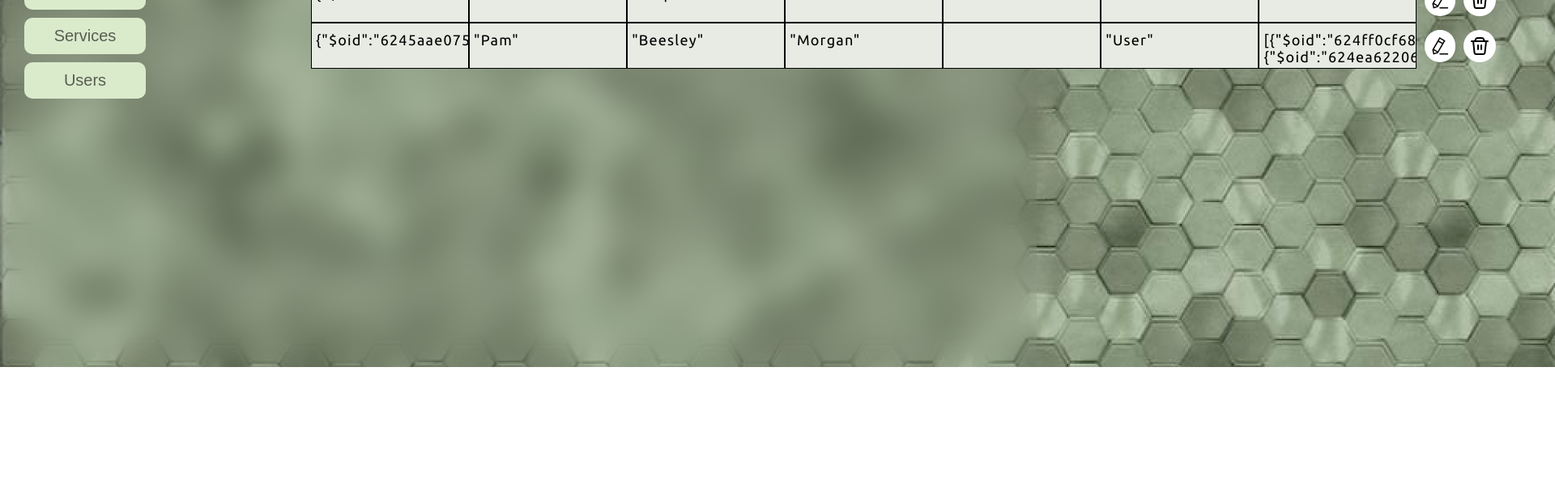
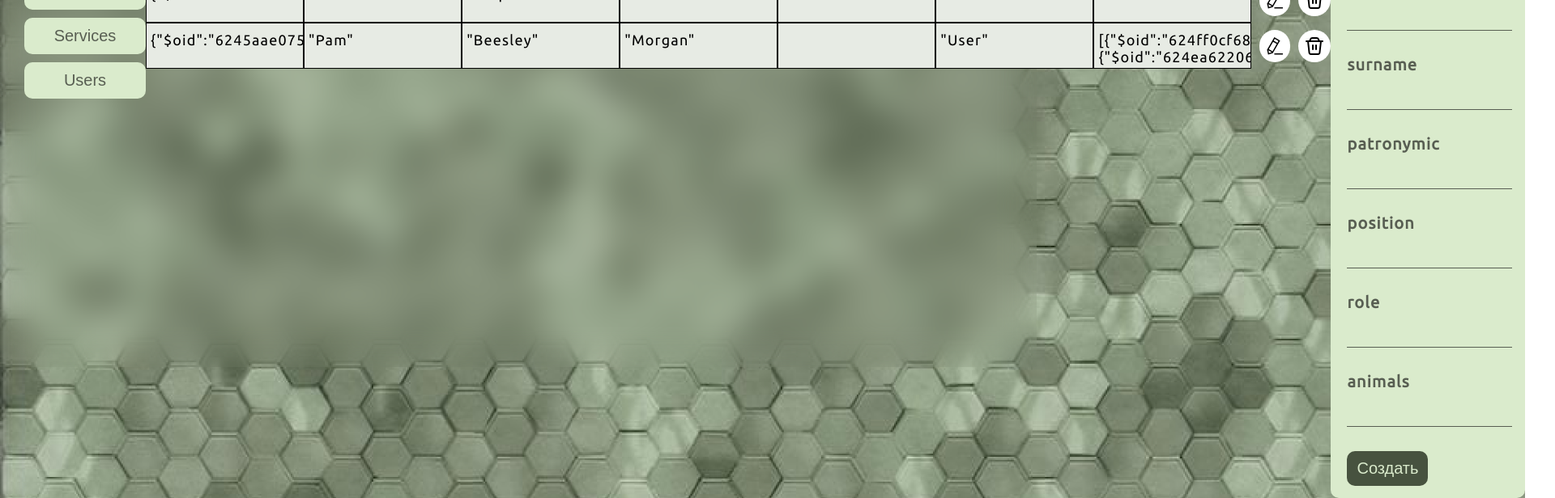
Before and after one commit to 21shunya/vet-clinic, a React (Create React App) app: page / in a window 1280 px wide. Shown: the part 346-962 px from the top of the page at 81% size, 1920 px wide, since content can reach past the window. Before the commit the page ends 800 px from the top, so only its background shows below. Built offline with nearby package versions, Linux system fonts and the light colour scheme; a web font is replaced by a local one.

Commit message:
feat(): add CreateForm

```diff
--- a/src/Components/Content.tsx
+++ b/src/Components/Content.tsx
@@ -1,5 +1,6 @@
 import React, { useState } from 'react';
 import { ButtonList } from './ButtonList';
+import { CreateForm } from './CreateForm';
 import { Table } from './Table';
 
 export const Content: React.FC = () => {
@@ -48,9 +49,7 @@ export const Content: React.FC = () => {
     <div className='content_wrapper'>
       <ButtonList />
       <Table keys={keys} tableData={tableData}/>
-      <div>
-        add new item
-      </div>
+      <CreateForm keys={keys} />
     </div>
   );
 };
--- /dev/null
+++ b/src/Components/CreateForm.tsx
@@ -0,0 +1,17 @@
+import React from 'react';
+import { Input } from './Input';
+
+interface FormProps {
+  keys: string[]
+}
+
+export const CreateForm: React.FC<FormProps> = (props) => {
+  return (
+    <div className='create-form-wrapper'>
+      {props.keys?.map((item, index) => {
+        return (<Input key={index} item={item} />);
+      })}
+      <button className='form-btn'>Создать</button>
+    </div>
+  );
+};
--- /dev/null
+++ b/src/Components/Input.tsx
@@ -0,0 +1,14 @@
+import React from 'react';
+
+interface InputProps {
+  item: string
+}
+
+export const Input: React.FC<InputProps> = (props) => {
+  return (
+    <div className='input-wrapper'>
+      <label>{props.item}</label>
+      <input type='text' />
+    </div>
+  );
+};
--- a/src/index.css
+++ b/src/index.css
@@ -56,7 +56,6 @@ gap: 20px;
 flex-direction: row;
 justify-content: space-between;
 align-items: flex-start;
-gap: 204px;
 margin-top: 60px;
 }
 
@@ -135,3 +134,52 @@ background: #FFFFFF;
 border: none;
 border-radius: 100px;
 }
+
+.create-form-wrapper {
+  display: flex;
+flex-direction: column;
+align-items: flex-start;
+padding: 15px 20px;
+gap: 30px;
+background: #DAEBCC;
+border-radius: 10px
+}
+
+.input-wrapper {
+  display: flex;
+flex-direction: column;
+align-items: flex-start;
+padding: 0px;
+width: 200px;
+height: 68px;
+
+font-weight: 700;
+font-size: 20px;
+line-height: 23px;
+color: #585E52;
+}
+
+input {
+  background: none;
+  border: none;
+  height: 45px;
+  width: 200px;
+  border-bottom: 1px solid #585E52;
+}
+
+input:focus {
+  border: none;
+}
+
+.form-btn {
+  padding: 10px 12px;
+gap: 10px;
+width: 100px;
+height: 43px;
+background: #47523F;
+border-radius: 10px;
+font-size: 20px;
+line-height: 23px;
+color: #DAEBCC;
+border: none;
+}
```
